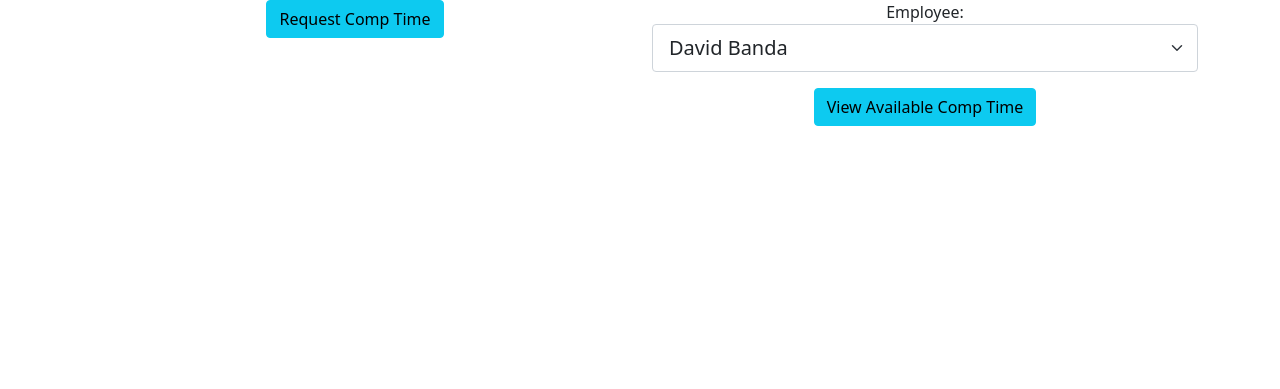
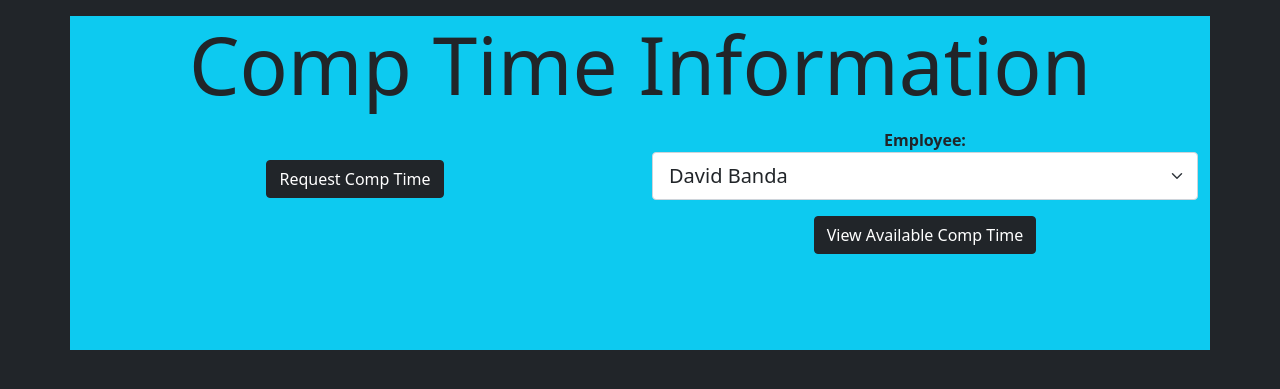
Before and after one commit to DonaldCapodilupo/Comp-Time-Program, a Flask app: page / in a window 1280 px wide. Shown: the top 389 px of the page. Run offline with Flask 3, Linux system fonts and the light colour scheme; some libraries are stand-ins or nearby versions.

Commit message:
Astetic Changes

```diff
--- a/app.py
+++ b/app.py
@@ -65,6 +65,8 @@ def request_Comp_Time():
         Database_Modifier().check_If_Table_Exists("Comp_Time_Requests", data_dict.keys())
         Database_Modifier().create_Database_Row("Comp_Time_Requests", data_dict)
         return redirect(url_for("main_Menu", confirmation="Comp Time Requested Submitted"))
+
+
     else:
         with open('static/Employee List.json') as json_file:
             employee_dict = json.load(json_file)
--- a/templates/Request Comp Time.html
+++ b/templates/Request Comp Time.html
@@ -136,6 +136,10 @@
             </div>
 
         </div>
+
+    <div class="row">
+        <input type="text" name="status" value="Pending" style="display: none;">
+    </div>
     </div>
 </form>
 
--- a/templates/main.html
+++ b/templates/main.html
@@ -6,20 +6,30 @@
     <link rel="stylesheet" href="../static/css/bootstrap.css">
     <script src="../static/js/bootstrap.js"></script>
 </head>
-<body>
-<form action="{{ url_for('main_Menu')}}" enctype=multipart/form-data method="POST">
-    {% if confirmation %}
-        <h1>{{ confirmation }}</h1>
-    {% endif %}
 
 
-    <div class="container">
-        <div class="row">
-            <div class="col text-center">
-                <button type="submit" name="submit_button" value="Request Comp Time" class="btn btn-info" formnovalidate>Request Comp Time</button>
+<body class="bg-dark">
+<form action="{{ url_for('main_Menu') }}" enctype=multipart/form-data method="POST">
+    <div class="container bg-info pb-5">
+        <!--{% if confirmation %}
+            <h1>{{ confirmation }}</h1>
+        {% endif %}-->
+
+        <div class="row mt-3">
+            <div class="col text-center display-1">Comp Time Information</div>
+        </div>
+
+
+        <div class="row pb-5">
+            <div class="col text-center pt-5">
+                <button type="submit" name="submit_button" value="Request Comp Time" class="btn btn-dark"
+                        formnovalidate>Request Comp Time
+                </button>
             </div>
-            <div class="col text-center">
-                <label for="employee_input">Employee:</label>
+            <div class="col text-center pt-3">
+
+
+                <label for="employee_input"><b>Employee:</b></label>
                 <select class="form-select form-select-lg mb-3 employee_name" aria-label=".form-select-lg example"
                         id="employee_input" name="employee_name">
 
@@ -27,14 +37,19 @@
                         <option value="{{ name }}">{{ name }}</option>
                     {% endfor %}
                 </select>
-                <button type="submit" class="btn btn-info" name="submit_button" value="View Available Comp Time">View Available Comp Time</button>
+                <button type="submit" class="btn btn-dark" name="submit_button" value="View Available Comp Time">
+                    View
+                    Available Comp Time
+                </button>
+
+
             </div>
         </div>
+
 
     </div>
 </form>
 
 
-
 </body>
 </html>
```
